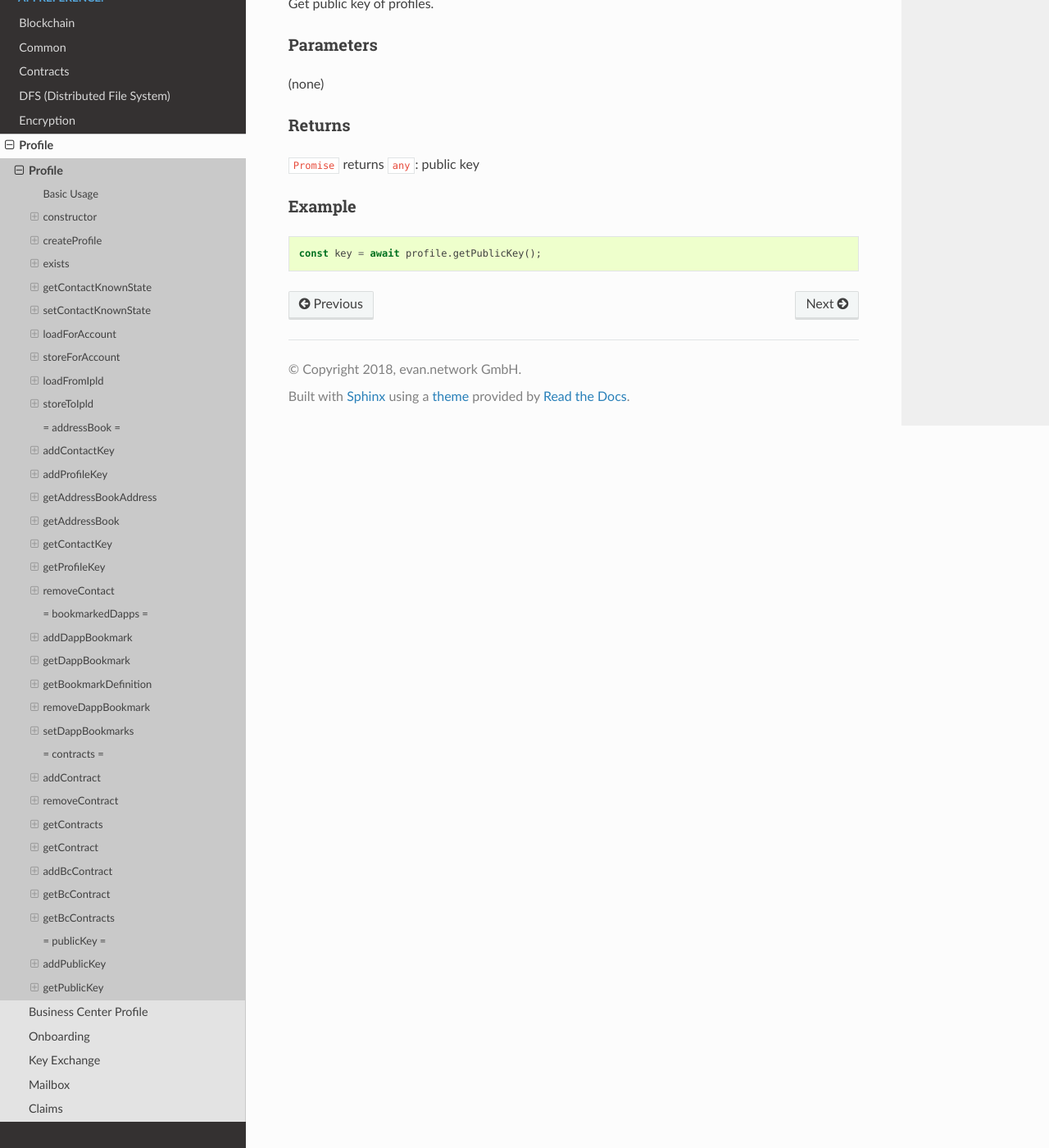
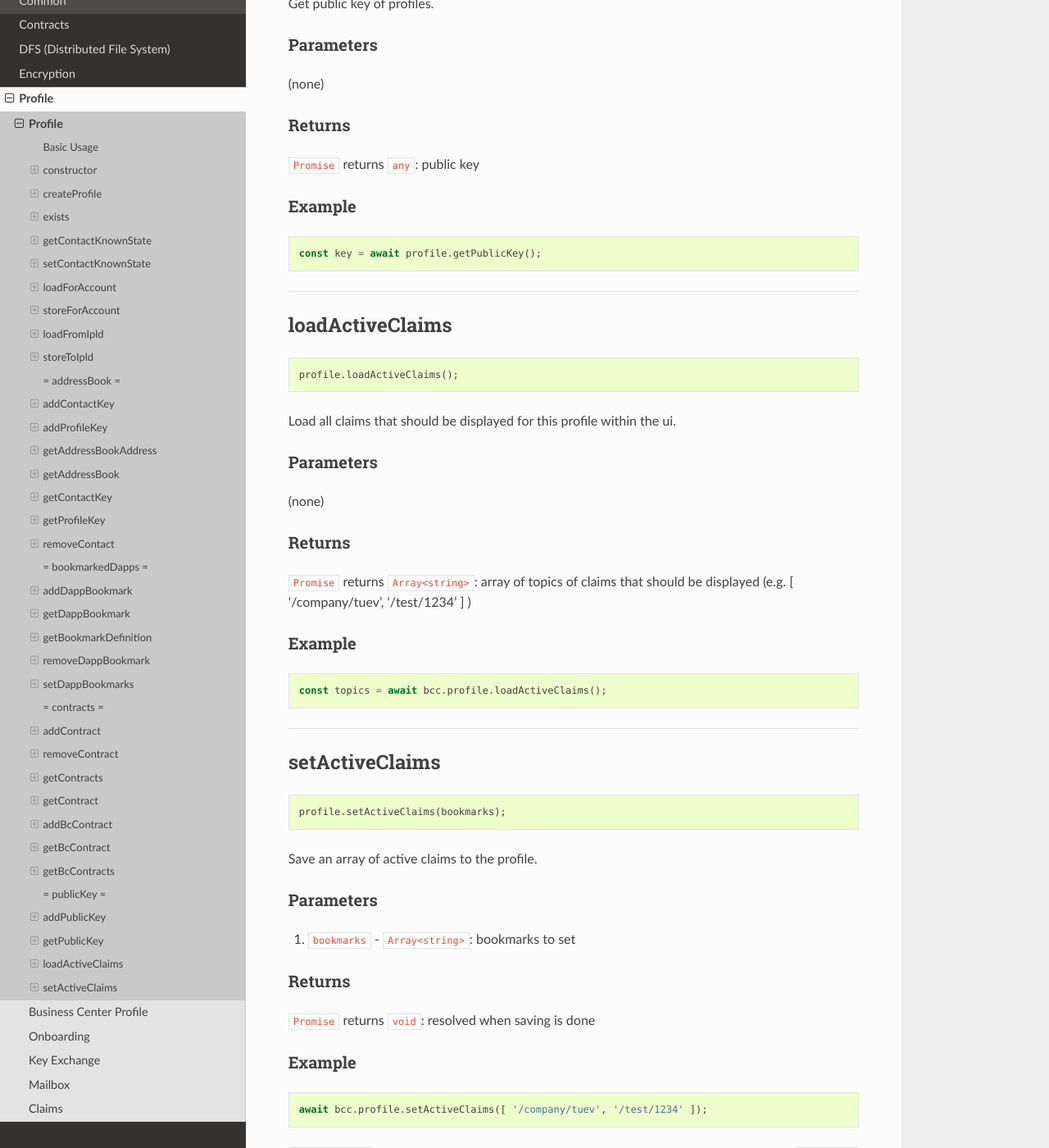
Before and after one commit to evannetwork/api-blockchain-core, a Sphinx documentation site: the page built from docs/profile/profile.rst, in a window 1280 px wide and 1400 px high, scrolled down 17857 px. Shown: the whole window at 82% size. Built offline with Sphinx 7.4.7 and the Read the Docs theme 2.0.0, drawn with Linux system fonts in a browser that asks for light colours; pages that are not in the unit, such as notebooks, are missing from menus.

Commit message:
update profile documentation

```diff
--- a/docs/profile/profile.rst
+++ b/docs/profile/profile.rst
@@ -1191,6 +1191,71 @@ Example
 
   const key = await profile.getPublicKey();
 
+------------------------------------------------------------------------------
+
+.. _profile_loadActiveClaims:
+
+loadActiveClaims
+================================================================================
+
+.. code-block:: typescript
+
+  profile.loadActiveClaims();
+
+Load all claims that should be displayed for this profile within the ui.
+
+----------
+Parameters
+----------
+
+(none)
+
+-------
+Returns
+-------
+
+``Promise`` returns ``Array<string>``: array of topics of claims that should be displayed (e.g. [ '/company/tuev', '/test/1234' ] )
+
+-------
+Example
+-------
+
+.. code-block:: typescript
+
+  const topics = await bcc.profile.loadActiveClaims();
+
+------------------------------------------------------------------------------
+
+.. _profile_setActiveClaims:
+
+setActiveClaims
+================================================================================
+
+.. code-block:: typescript
+
+  profile.setActiveClaims(bookmarks);
+
+Save an array of active claims to the profile.
+
+----------
+Parameters
+----------
+
+#. ``bookmarks`` - ``Array<string>``: bookmarks to set
+
+-------
+Returns
+-------
+
+``Promise`` returns ``void``: resolved when saving is done
+
+-------
+Example
+-------
+
+.. code-block:: typescript
+
+  await bcc.profile.setActiveClaims([ '/company/tuev', '/test/1234' ]);
 
 
 .. required for building markup
```
Also changed, not shown: package.json (line endings or trailing spaces), 1 other file.
